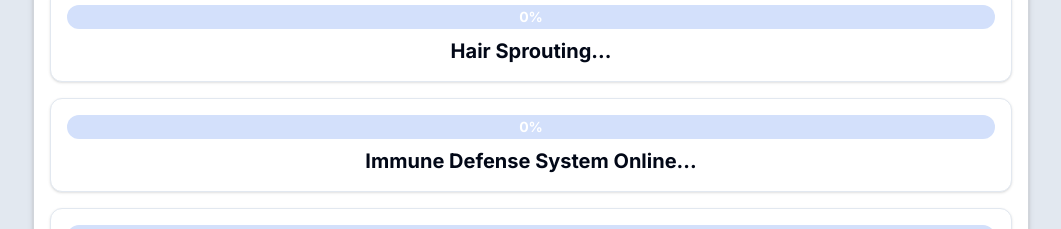
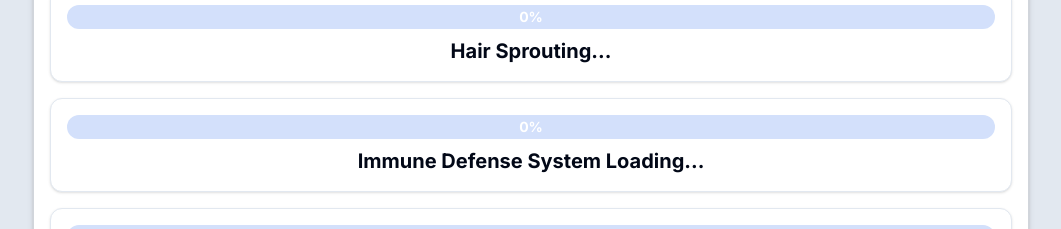
Before and after one commit to Xqua/thereisababy, a Next.js app: page / in a window 1280 px wide. Shown: the part 2140-2369 px from the top of the page, without its empty margins (109-1170 px from the left). Built offline with nearby package versions, Linux system fonts and the light colour scheme.

Commit message:
better text

```diff
--- a/src/data/data.ts
+++ b/src/data/data.ts
@@ -144,7 +144,7 @@ export const progresses = [
 	},
 	{
 		label: "Immune System Activated!",
-		inProgressLabel: "Immune Defense System Online...",
+		inProgressLabel: "Immune Defense System Loading...",
 		startWeek: 18,
 		endWeek: 20
 	},
```
